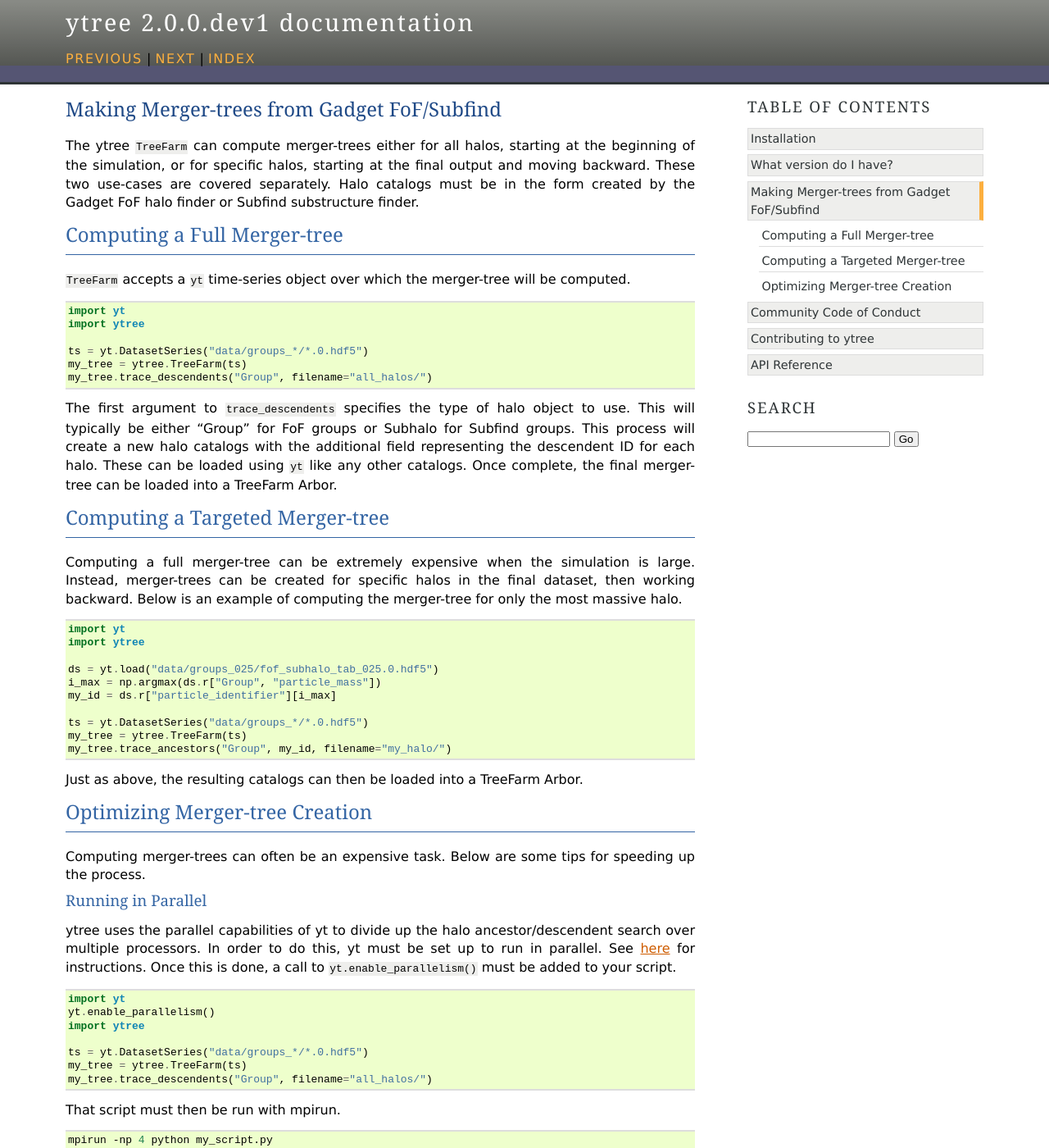
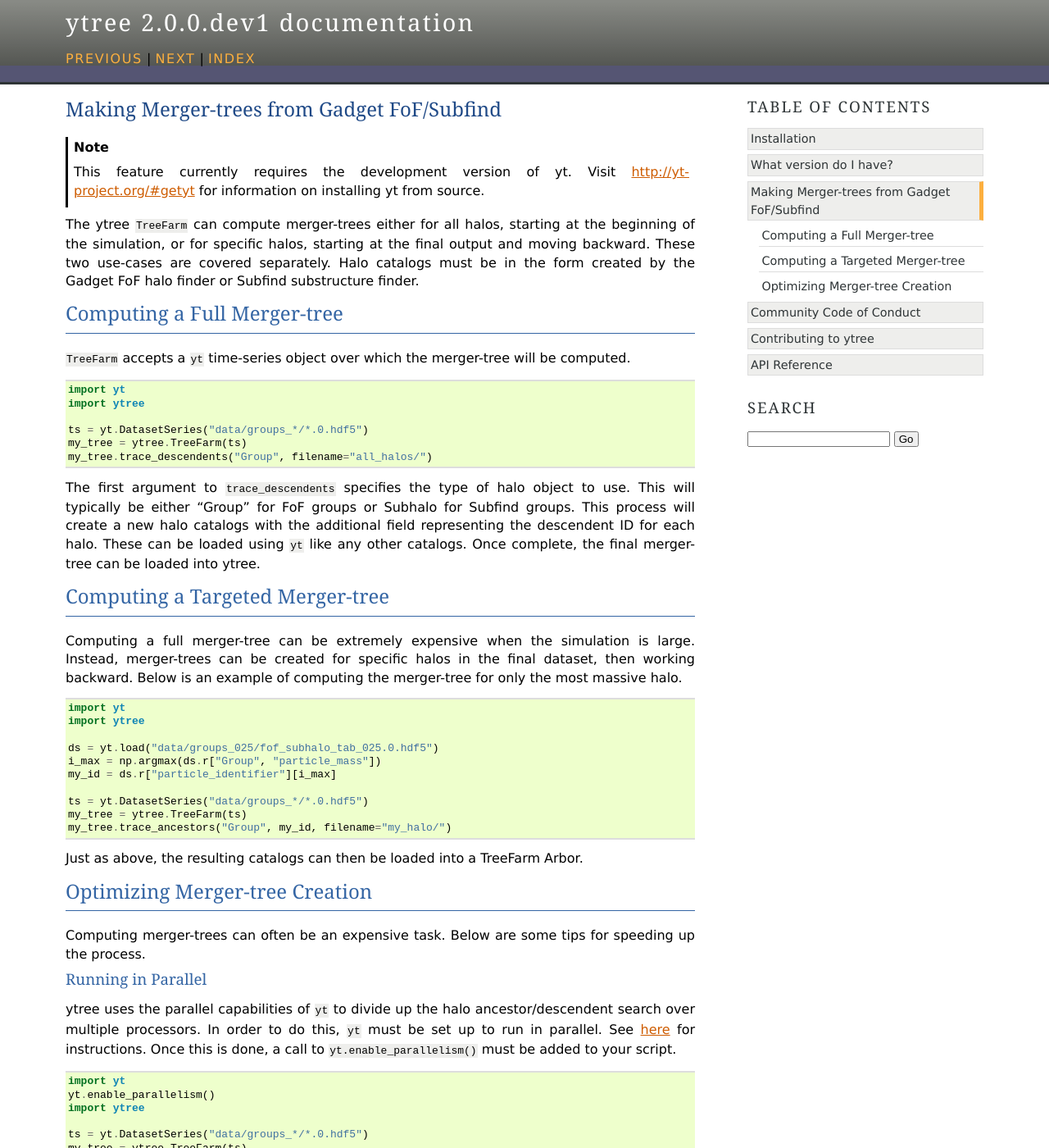
Before and after one commit to ytree-project/treefarm, a Sphinx documentation site: the page built from doc/source/TreeFarm.rst, in a window 1280 px wide and 1400 px high. Shown: the whole window at 82% size. Built offline with Sphinx 7.4.7, drawn with Linux system fonts in a browser that asks for light colours; pages that are not in the unit, such as notebooks, are missing from menus.

Commit message:
Updating TreeFarm docs.

```diff
--- a/doc/source/Installation.rst
+++ b/doc/source/Installation.rst
@@ -4,7 +4,7 @@ Installation
 ============
 
 ytree's main dependency is `yt <http://yt-project.org/>`_.  Once you
-have installed yt following the instructions `here
+have installed ``yt`` following the instructions `here
 <http://yt-project.org/#getyt>`__, ytree can be installed using pip.
 
 .. code-block:: bash
--- a/doc/source/TreeFarm.rst
+++ b/doc/source/TreeFarm.rst
@@ -2,6 +2,10 @@
 
 Making Merger-trees from Gadget FoF/Subfind
 ===========================================
+
+.. note:: This feature currently requires the development version
+   of yt. Visit http://yt-project.org/#getyt for information on
+   installing yt from source.
 
 The ytree ``TreeFarm`` can compute merger-trees either for all halos,
 starting at the beginning of the simulation, or for specific halos,
@@ -31,8 +35,8 @@ FoF groups or Subhalo for Subfind groups.
 This process will create a new halo catalogs with the additional
 field representing the descendent ID for each halo.  These can
 be loaded using ``yt`` like any other catalogs.  Once complete,
-the final merger-tree can be loaded into a
-:ref:`TreeFarm Arbor <load-treefarm>`.
+the final merger-tree can be
+:ref:`loaded into ytree <load-treefarm>`.
 
 .. _ancestor_search:
 
@@ -70,9 +74,9 @@ are some tips for speeding up the process.
 Running in Parallel
 ^^^^^^^^^^^^^^^^^^^
 
-ytree uses the parallel capabilities of yt to divide up the
+ytree uses the parallel capabilities of ``yt`` to divide up the
 halo ancestor/descendent search over multiple processors.
-In order to do this, yt must be set up to run in parallel.
+In order to do this, ``yt`` must be set up to run in parallel.
 See `here <http://yt-project.org/doc/analyzing/parallel_computation.html#setting-up-parallel-yt>`_
 for instructions.  Once this is done, a call to
 ``yt.enable_parallelism()`` must be added to your script.
```
Also changed, not shown: 1 other file.
